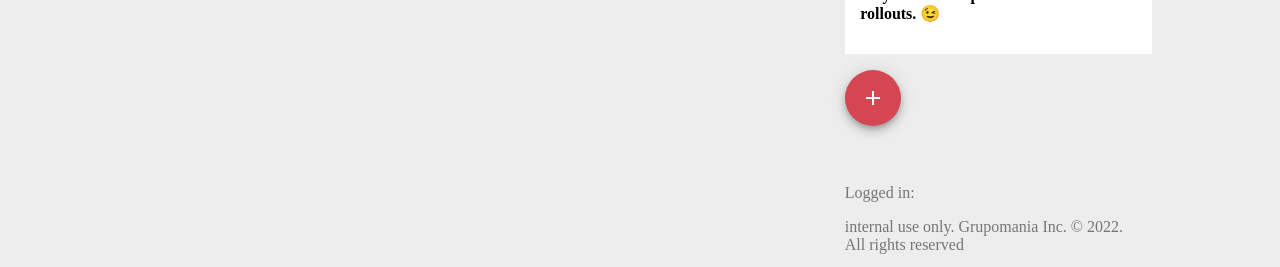
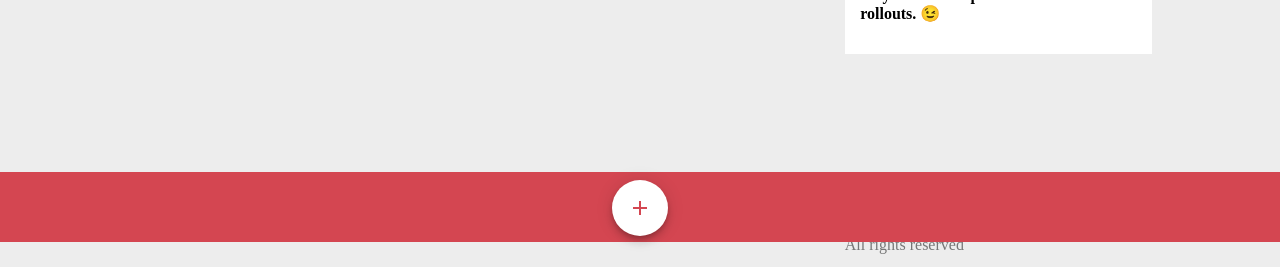
Before and after one commit to AaronMoroney/Oyee, a React (Create React App) app in the folder frontend/: page /homepage in a window 1280 px wide. Shown: the part 558-825 px from the top of the page. Built offline with nearby package versions, Linux system fonts and the light colour scheme; no server answers.

Commit message:
CSS button

```diff
--- a/frontend/src/components/buttons/AddBackToTop.js
+++ b/frontend/src/components/buttons/AddPost.js
@@ -3,10 +3,9 @@ import React, {useState} from 'react'
 //mui components
 import Fab from '@mui/material/Fab'
 //components
-import Modal from '../../components/ui-template/Modal'
+import Modal from '../ui-template/Modal'
 //mui icons
 import AddOutlinedIcon from '@mui/icons-material/AddOutlined'
-import VerticalAlignTopOutlinedIcon from '@mui/icons-material/VerticalAlignTopOutlined';
 //styles
 import '../../styles/components/buttons/_addBackToTop.scss'
 //theme
@@ -33,7 +32,7 @@ palette: {
     },
 });
 
-function AddBackToTop() {
+function AddPost() {
     /*
     ** | MODAL FUNCTION |
     */
@@ -49,9 +48,10 @@ function AddBackToTop() {
         <>
             <Fab aria-label='add'
                 sx={{
-                bgcolor: 'button.secondary.main',
-                color: 'button.primary.contrastText',
-                textTransform: 'none'
+                bgcolor: 'white',
+                color: 'button.secondary.main',
+                textTransform: 'none',
+                marginTop: 1
                 }}
                 >
                 {/* children of FAB */}
@@ -64,4 +64,4 @@ function AddBackToTop() {
     )
 }
 
-export default AddBackToTop
+export default AddPost
--- /dev/null
+++ b/frontend/src/components/navbar/BottomNav.js
@@ -0,0 +1,51 @@
+import * as React from 'react';
+import BottomNavigation from '@mui/material/BottomNavigation';
+import AddPost from '../buttons/AddPost';
+//theme
+import { createTheme, ThemeProvider } from '@mui/material'
+import { ClassNames } from '@emotion/react';
+
+//Mui components theme provider
+const theme = createTheme ({
+palette: {
+        button: {
+        primary: {
+            main: '#091D39',
+            contrastText: '#FFFFFF',
+        },
+        secondary: {
+            main: '#D44651',
+        },
+        },
+        appbar: {
+        primary: {
+            main: '#091D39',
+            contrastText: '#FFFFFF'
+        }
+        }
+    },
+});
+
+const styles = {
+    stickToBottom: {
+        width: '100%',
+        position: 'fixed',
+        bottom: 0,
+    },
+};
+
+
+
+function LabelBottomNavigation() {
+  return (
+    <ThemeProvider theme={theme}>
+        <>
+            <BottomNavigation sx={{ width: '100%',  height: '70px', backgroundColor: 'button.secondary.main', position: 'fixed', bottom: 0}}  >
+            <AddPost />
+            </BottomNavigation>
+        </>
+    </ThemeProvider>
+  );
+}
+
+export default LabelBottomNavigation
--- a/frontend/src/pages/HomePage.js
+++ b/frontend/src/pages/HomePage.js
@@ -5,11 +5,13 @@ import Feed from '../components/ui-template/Feed'
 import HomeProfileTemp from '../components/ui-template/HomeProfileTemp'
 import Trending from '../components/ui-template/Trending'
 import Copyright from '../components/copyright/Copyright'
-import AddBackToTop from '../components/buttons/AddBackToTop';
 //styles
 import  '../styles/_hero-bcg.scss'
 import '../styles/_home-feed.scss'
 import '../styles/components/buttons/_addBackToTop.scss'
+
+import AddPost from '../components/buttons/AddPost'
+import BottomNav from '../components/navbar/BottomNav'
 
 function HomePage() {
   return (
@@ -22,13 +24,11 @@ function HomePage() {
         <div className='home-feed__right'>
           <div className='home-feed__right-parent'>
             <Trending />
-            <div className='addBackToTop'>
-              <AddBackToTop />
-            </div>
           </div>
           <Copyright />
         </div>
       </div>
+      <BottomNav />
     </>
   )
 }
--- a/frontend/src/styles/_home-feed.scss
+++ b/frontend/src/styles/_home-feed.scss
@@ -59,7 +59,7 @@
        }
     @include mobile-only {
         width: 500px;
-        margin-top: 10%;
+        margin-top: 12%;
     }
 }
 .home-feed__right-parent {
--- a/frontend/src/styles/components/modals/_modal.scss
+++ b/frontend/src/styles/components/modals/_modal.scss
@@ -2,16 +2,18 @@
 @import '../../utils/mixins';
 
 .modal-wrapper {
-    margin-top: -35%;
+    margin-top: -15%;
     position: fixed;
     width: 100%;
     height: 100%;
+    margin-bottom: 60%;
+    @include center-item;
     @include tablet-only {
-        margin: 0%;
+        margin-bottom: 100%;
     }
     @include mobile-only {
         width: 80%;
-        margin: auto;
+        margin-bottom: 90%;
     }
 }
 .modal-parent {
@@ -26,7 +28,6 @@
     box-shadow: 5px 5px 500px 500px #091D39;
     @include tablet-only {
         width: 700px;
-
     }
     @include mobile-only {
         width: 350px;
```
